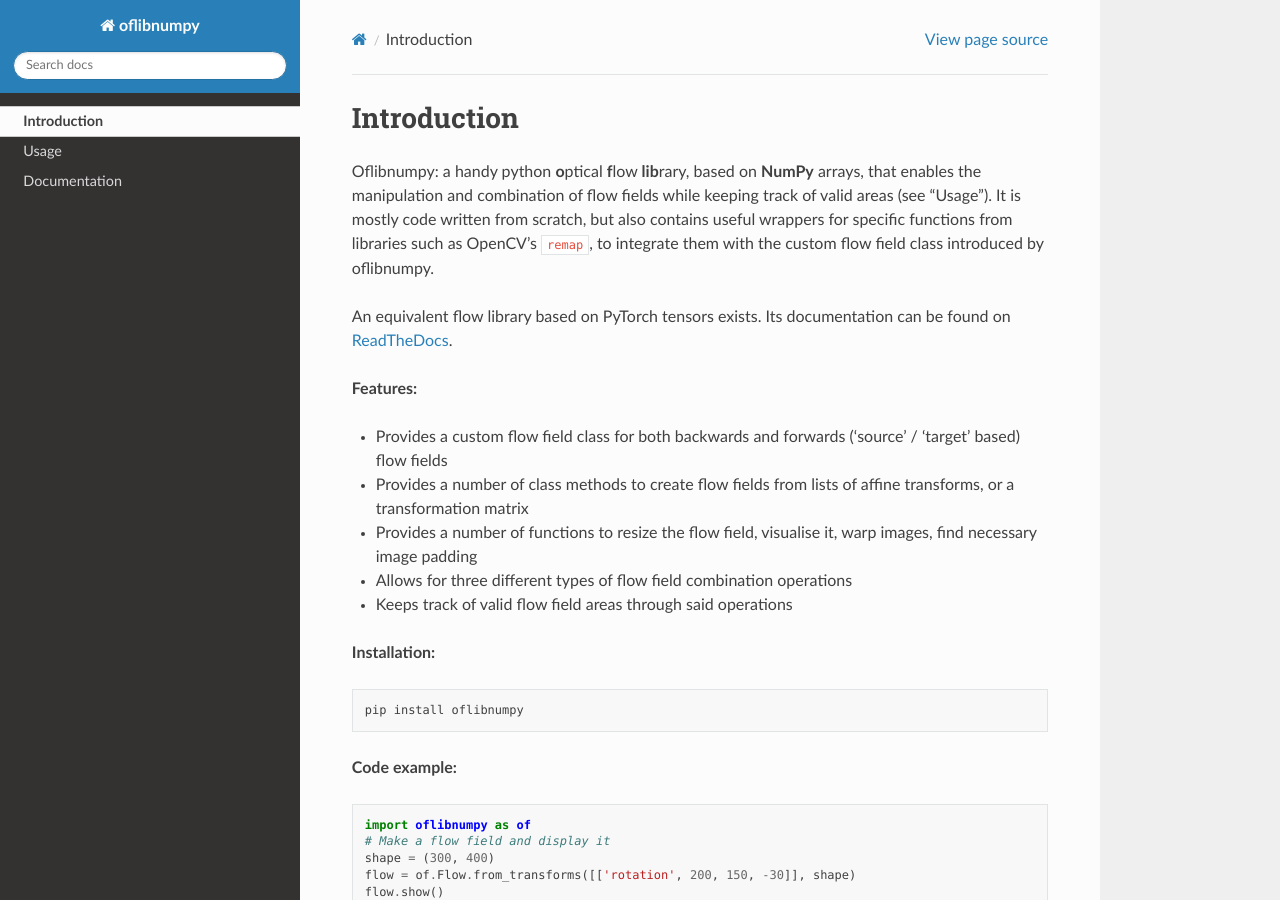
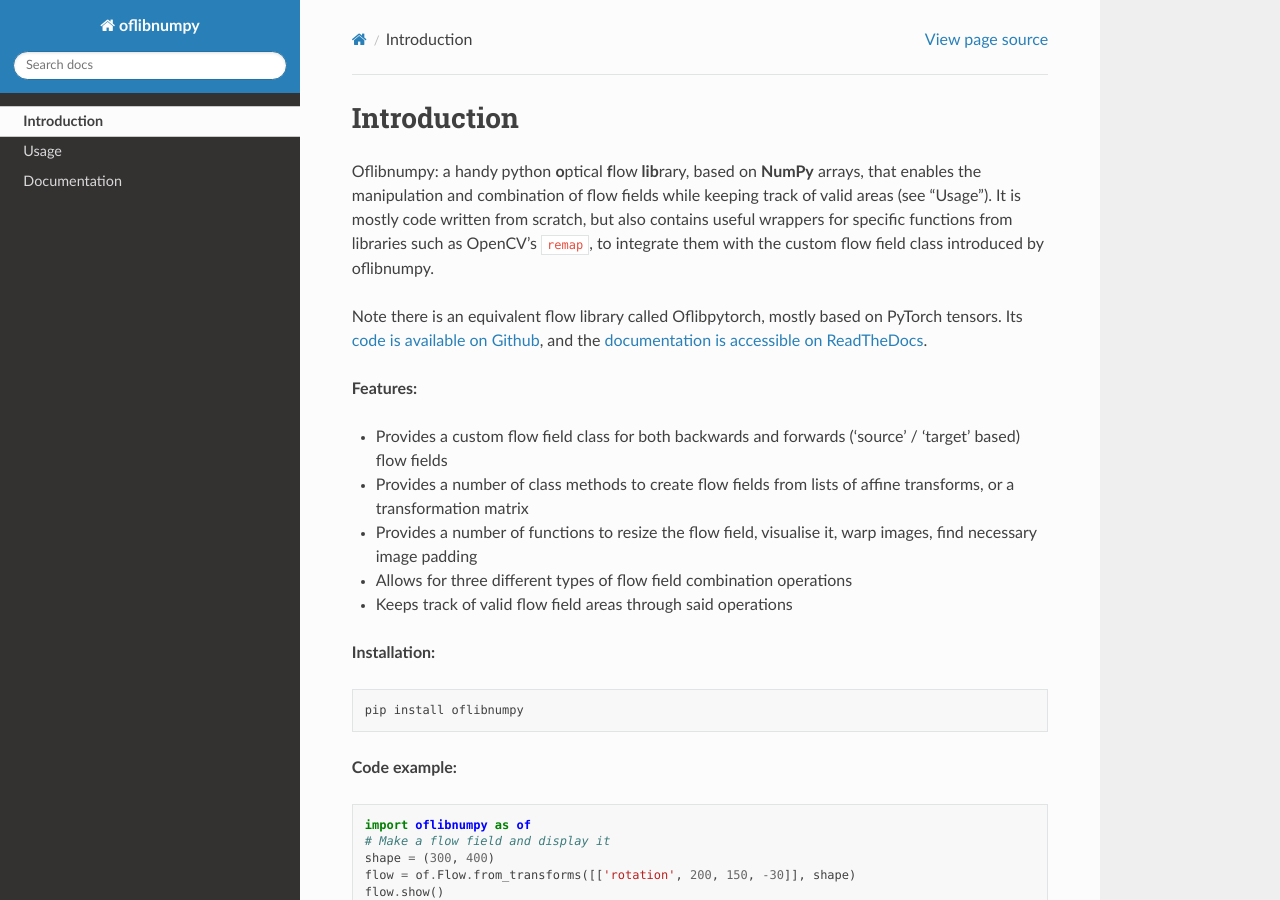
Before and after one commit to CSRavasio/oflibnumpy, a Sphinx documentation site: the page built from docs/index.rst, in a window 1280 px wide and 900 px high. Built offline with Sphinx 7.4.7 and the Read the Docs theme 2.0.0, drawn with Linux system fonts in a browser that asks for light colours; pages that are not in the unit, such as notebooks, are missing from menus.

Commit message:
References to oflibpytorch added

```diff
--- a/docs/index.rst
+++ b/docs/index.rst
@@ -5,9 +5,11 @@
 but also contains useful wrappers for specific functions from libraries such as OpenCV's ``remap``, to integrate them
 with the custom flow field class introduced by oflibnumpy.
 
-An equivalent flow library based on PyTorch tensors exists. Its documentation can be found on `ReadTheDocs`_.
+Note there is an equivalent flow library called Oflibpytorch, mostly based on PyTorch tensors. Its
+`code is available on Github`_, and the `documentation is accessible on ReadTheDocs`_.
 
-.. _ReadTheDocs: https://oflibpytorch.readthedocs.io
+.. _code is available on Github:  https://github.com/RViMLab/oflibpytorch
+.. _documentation is accessible on ReadTheDocs: https://oflibpytorch.rtfd.io
 
 **Features:**
 
```
Also changed, not shown: README.rst (+7 -0 lines), docs/usage.rst (+8 -0 lines).
